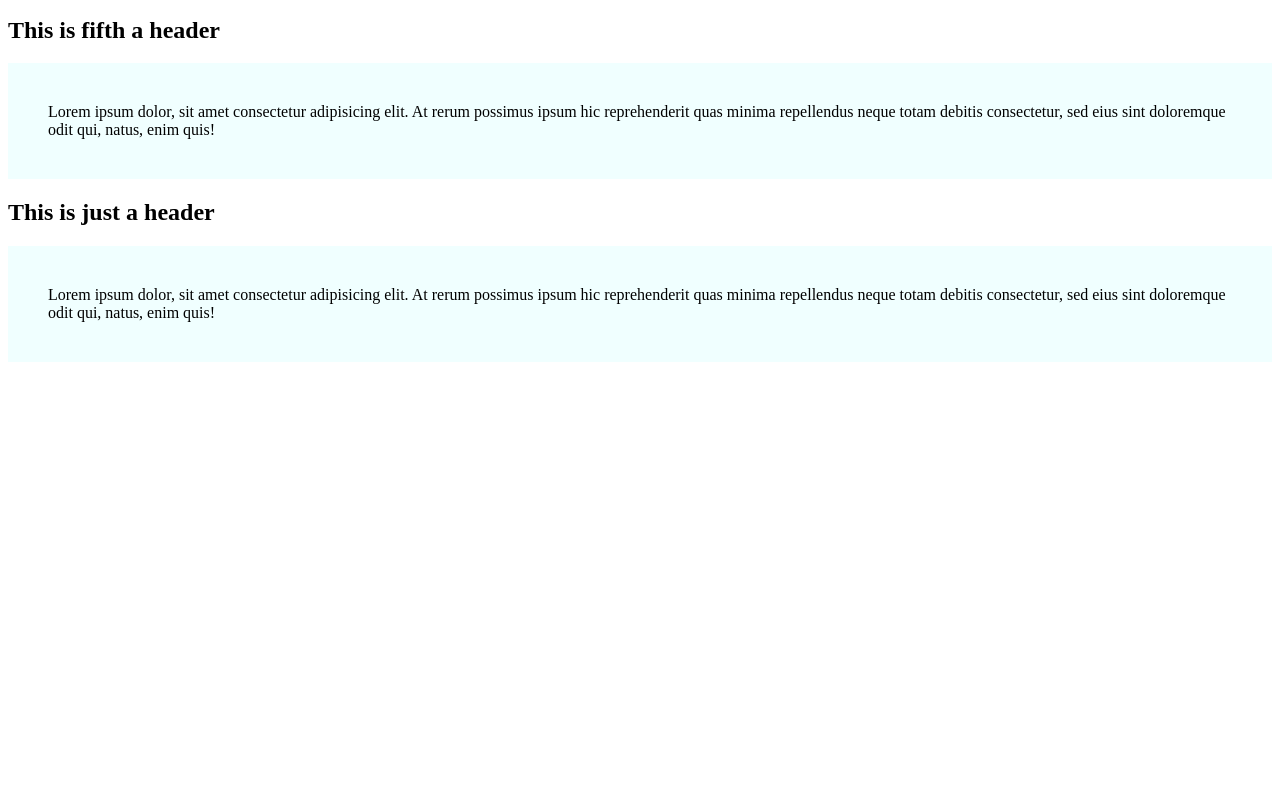
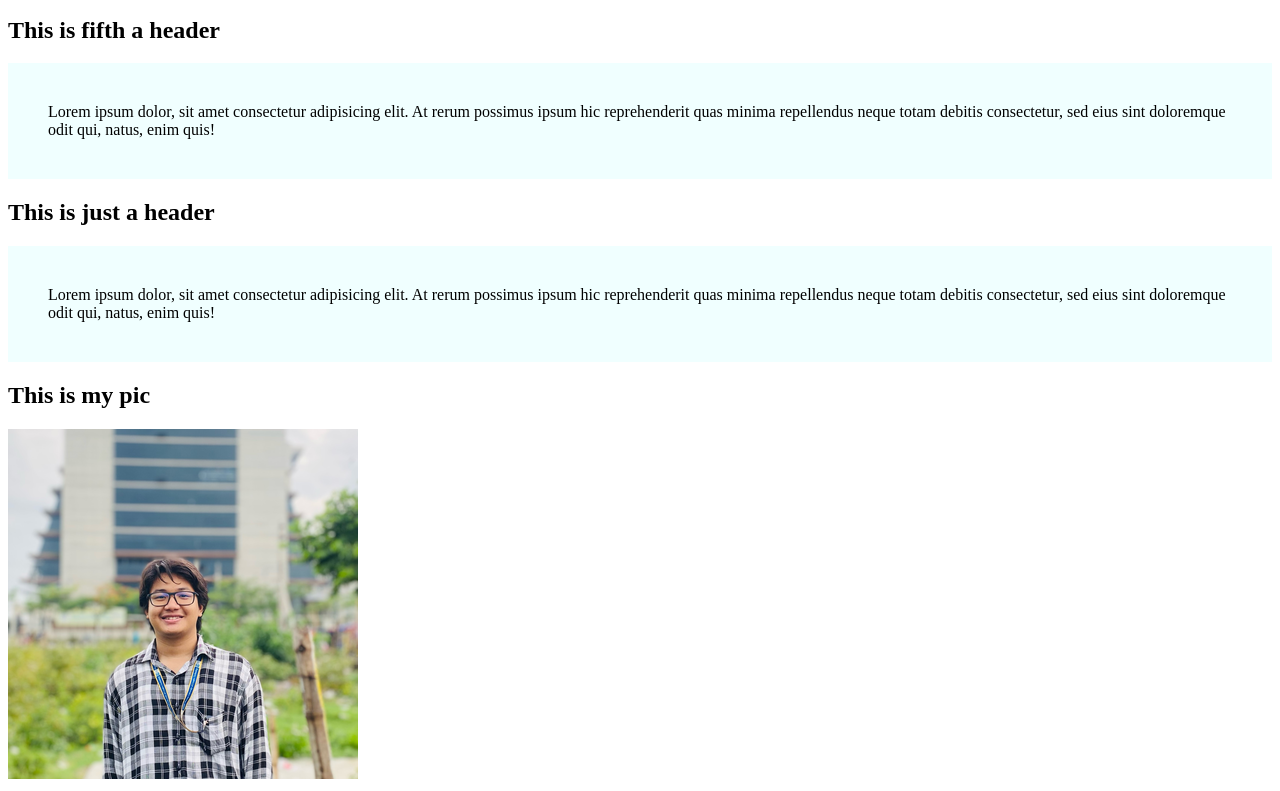
Before and after one commit to Shraban328/git-github-test, a plain HTML site: page index.html in a window 1280 px wide. Shown: the part 735-1526 px from the top of the page. Before the commit the page ends 1117 px from the top, so only its background shows below. Drawn offline with Linux system fonts and the light colour scheme.

Commit message:
added my picture

```diff
--- a/index.html
+++ b/index.html
@@ -19,5 +19,7 @@
     <p>Lorem ipsum dolor, sit amet consectetur adipisicing elit. At rerum possimus ipsum hic reprehenderit quas minima repellendus neque totam debitis consectetur, sed eius sint doloremque odit qui, natus, enim quis!</p>
     <h2>This is just a header</h2>
     <p>Lorem ipsum dolor, sit amet consectetur adipisicing elit. At rerum possimus ipsum hic reprehenderit quas minima repellendus neque totam debitis consectetur, sed eius sint doloremque odit qui, natus, enim quis!</p>
+    <h2>This is my pic</h2>
+    <img src="images/d3p.png" alt="">
 </body>
 </html>
```
Also changed, not shown: images/d3p.png (added), 1 other file.
